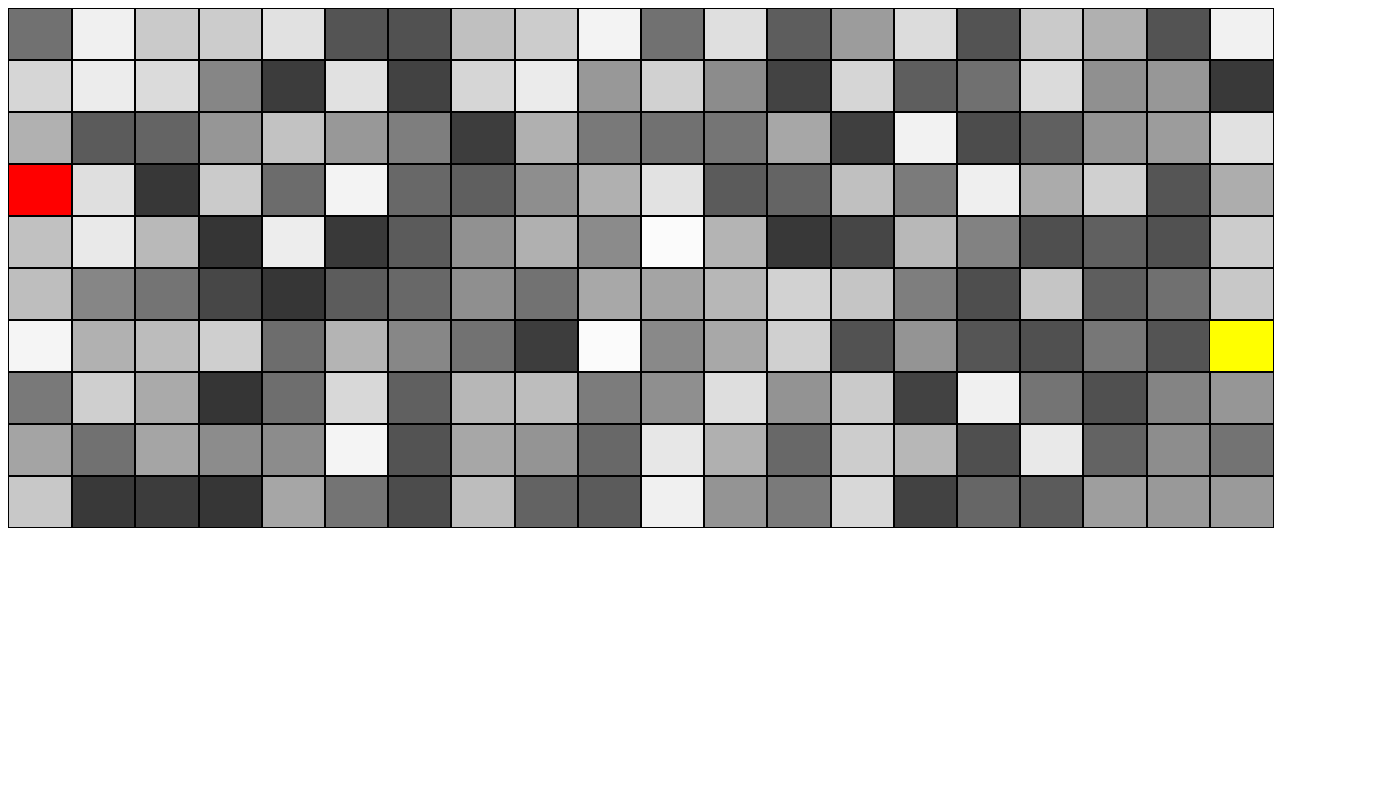
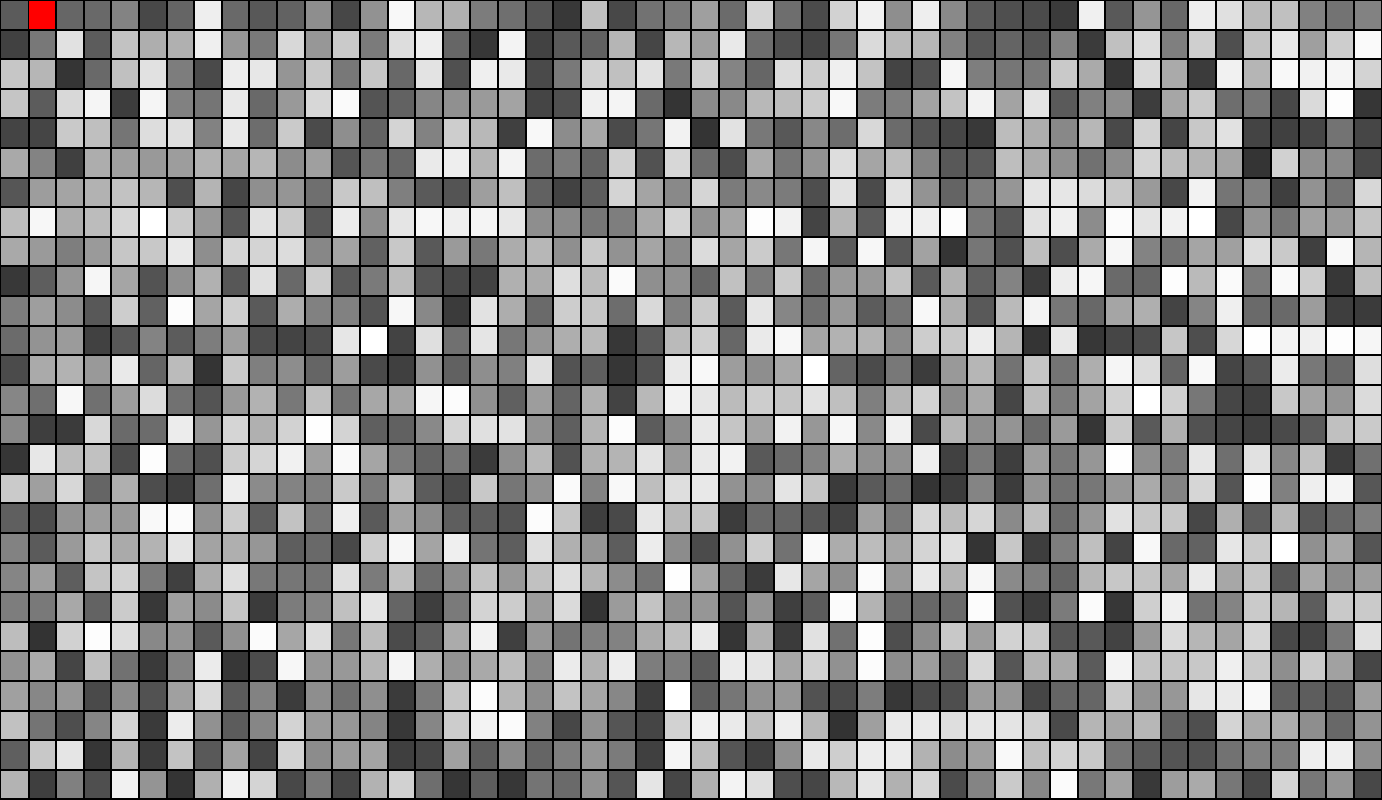
Before and after one commit to mbabey/personal-site, a React (Create React App) app in the folder front-end/: page / in a window 1280 px wide. Shown: the top 800 px of the page, 1382 px wide, since content can reach past the window. Built offline with nearby package versions, Linux system fonts and the light colour scheme.

Commit message:
Minor changes

```diff
--- a/front-end/src/components/App.js
+++ b/front-end/src/components/App.js
@@ -5,8 +5,8 @@ import '../styles/grid.css'
 
 function App() {
 
-  const SIZE_X = 20;
-  const SIZE_Y = 10;
+  const SIZE_X = 50;
+  const SIZE_Y = 50;
 
   const GRID_CONTAINER_SIZE = { gridTemplateColumns: `repeat(${SIZE_X}, 1fr)`, gridTemplateRows: `repeat(${SIZE_Y}, 1fr)` };
   const world = new Grid(SIZE_X, SIZE_Y);
--- a/front-end/src/scripts/Grid.js
+++ b/front-end/src/scripts/Grid.js
@@ -48,12 +48,11 @@ class Grid {
         const altitude = cell.get_altitude();
         const populated = cell.get_populated();
         const target = cell.get_target();
-        return <div
-          key={location}
-          className={`cell ${populated ? 'populated' : ''} ${target ? 'target' : ''}`}
-          style={{ backgroundColor: `rgba(0, 0, 0, ${(altitude / Cell.MAX_ALTITUDE) * 0.8})` }}
-        >
-        </div>
+
+        const cell_class = `cell ${populated ? 'populated' : ''} ${target ? 'target' : ''}`;
+        const cell_style = { backgroundColor: `rgba(0, 0, 0, ${(altitude / Cell.MAX_ALTITUDE) * 0.8})`, aspectRatio: 1 };
+
+        return <div key={location} className={cell_class} style={cell_style}></div>
       })
     });
 
--- a/front-end/src/styles/grid.css
+++ b/front-end/src/styles/grid.css
@@ -1,10 +1,14 @@
+body {
+  margin: 0 auto;
+}
+
 .grid-container {
   display: grid;
 }
 
 .cell {
   border: 1px solid black;
-  height: 50px; /* temp */
+  /* height: 50px; temp */
   width: 100%;
 }
 
```
